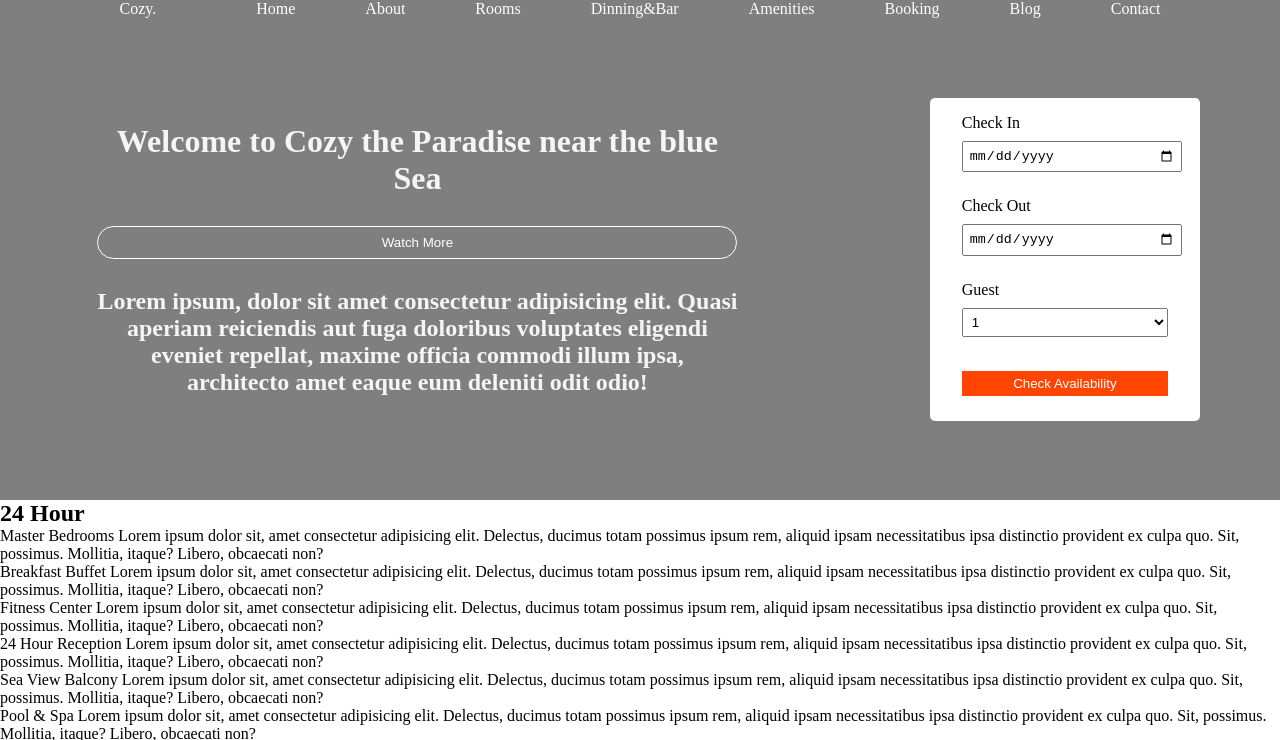
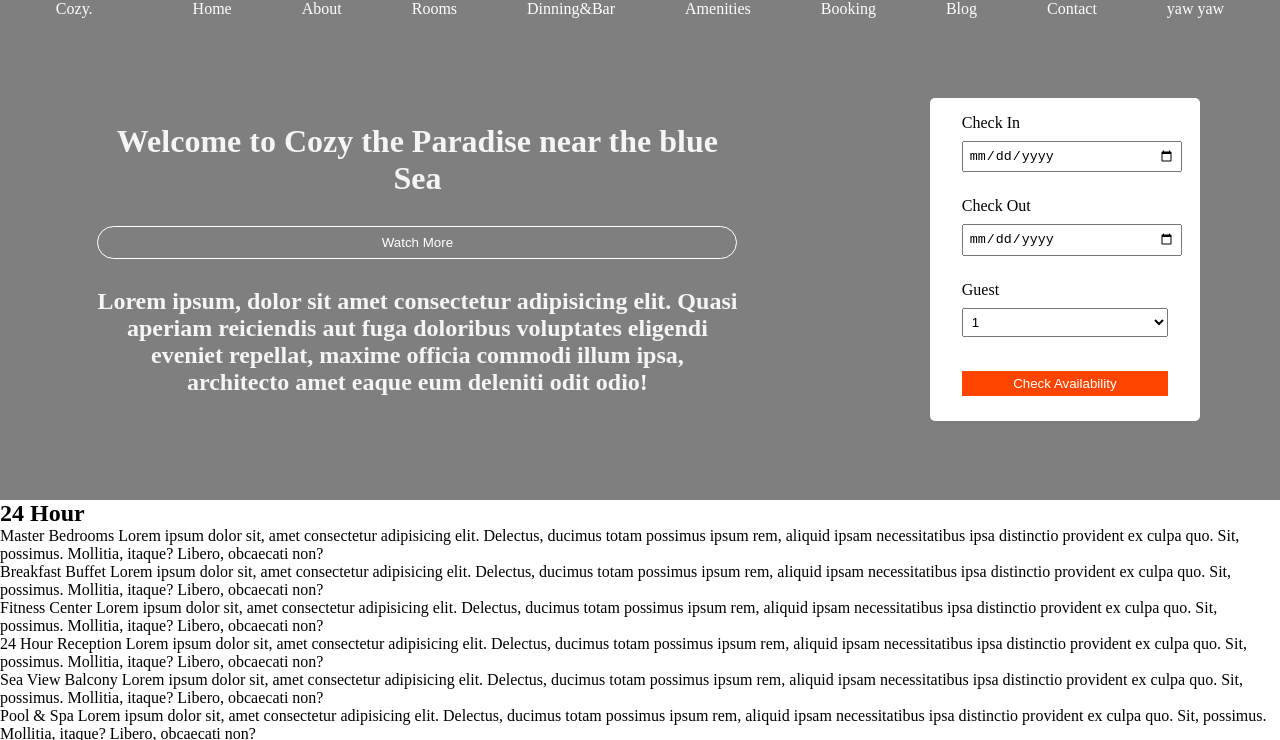
Before and after one commit to Kojo-Oppong/Landing-Page, a plain HTML site: page index.html in a window 1280 px wide. Shown: the top 740 px of the page. Drawn offline with Linux system fonts and the light colour scheme.

Commit message:
html na link update

```diff
--- a/index.html
+++ b/index.html
@@ -28,6 +28,7 @@
           <li><a href="">Booking</a></li>
           <li><a href="">Blog</a></li>
           <li><a href="">Contact</a></li>
+          <li><a href="">yaw yaw</a></li>
         </ul>
       </nav>
 
```
